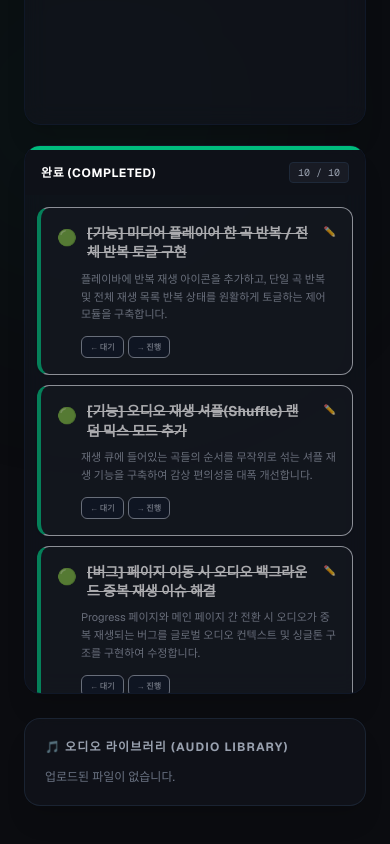
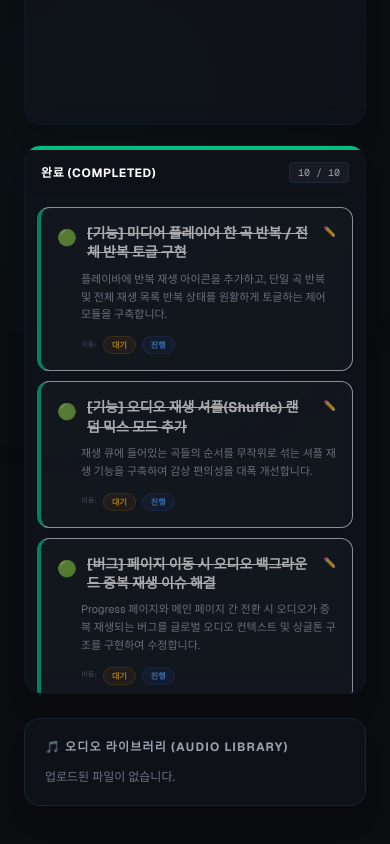
Before and after one commit to Junhyeok9904/task-flow, a Next.js app: page /progress in a window 390 px wide. Shown: the part 1671-2515 px from the top of the page. Built offline with nearby package versions, Linux system fonts and the light colour scheme.

Commit message:
feat: optimize drag and drop kanban board for mobile touch stability and glassmorphism styling

```diff
--- a/src/app/progress/page.tsx
+++ b/src/app/progress/page.tsx
@@ -331,21 +331,34 @@ export default function ProgressPage() {
                         </p>
                       )}
 
-                      {/* Kanban Actions */}
-                      <div className="flex gap-1 mt-3 pl-6 flex-wrap pointer-events-auto">
+                      {/* Kanban Actions - Semi-translucent Capsules */}
+                      <div className="flex items-center gap-1.5 mt-3 pl-6 flex-wrap pointer-events-auto">
+                        <span className="text-[7px] text-gray-600 font-bold uppercase tracking-wider">이동:</span>
                         {status !== 'pending' && (
-                          <button onPointerDown={e => e.stopPropagation()} onClick={() => updateTask(task.id, { status: 'pending' })} className="text-[8px] font-bold px-2 py-1 bg-gray-900 border border-gray-850 hover:bg-[#1b2520] hover:text-amber-400 text-gray-400 rounded-md transition uppercase">
-                            ← 대기
+                          <button
+                            onPointerDown={e => e.stopPropagation()}
+                            onClick={() => updateTask(task.id, { status: 'pending' })}
+                            className="text-[8px] font-bold px-2 py-0.5 bg-amber-500/10 border border-amber-500/20 hover:bg-amber-500 hover:text-black text-amber-400 rounded-full transition-all duration-200 active:scale-95"
+                          >
+                            대기
                           </button>
                         )}
                         {status !== 'in_progress' && (
-                          <button onPointerDown={e => e.stopPropagation()} onClick={() => updateTask(task.id, { status: 'in_progress' })} className="text-[8px] font-bold px-2 py-1 bg-gray-900 border border-gray-850 hover:bg-[#1b2520] hover:text-blue-400 text-gray-400 rounded-md transition uppercase">
-                            → 진행
+                          <button
+                            onPointerDown={e => e.stopPropagation()}
+                            onClick={() => updateTask(task.id, { status: 'in_progress' })}
+                            className="text-[8px] font-bold px-2 py-0.5 bg-blue-500/10 border border-blue-500/20 hover:bg-blue-500 hover:text-white text-blue-400 rounded-full transition-all duration-200 active:scale-95"
+                          >
+                            진행
                           </button>
                         )}
                         {status !== 'completed' && (
-                          <button onPointerDown={e => e.stopPropagation()} onClick={() => updateTask(task.id, { checked: true, status: 'completed' })} className="text-[8px] font-bold px-2 py-1 bg-gray-900 border border-gray-850 hover:bg-[#1b2520] hover:text-emerald-400 text-gray-400 rounded-md transition uppercase">
-                            ✓ 완료
+                          <button
+                            onPointerDown={e => e.stopPropagation()}
+                            onClick={() => updateTask(task.id, { checked: true, status: 'completed' })}
+                            className="text-[8px] font-bold px-2 py-0.5 bg-emerald-500/10 border border-emerald-500/20 hover:bg-emerald-500 hover:text-black text-emerald-400 rounded-full transition-all duration-200 active:scale-95"
+                          >
+                            완료
                           </button>
                         )}
                       </div>
@@ -361,11 +374,11 @@ export default function ProgressPage() {
               const placeholderCard = (
                 <div
                   key="drag-placeholder"
-                  className={`p-5 rounded-2xl border-2 border-dashed h-[110px] flex items-center justify-center text-xs font-bold transition-all duration-200 bg-white/5 animate-pulse
-                    ${status === 'completed' ? 'border-emerald-500/40 text-emerald-400/50' : status === 'in_progress' ? 'border-blue-500/40 text-blue-400/50' : 'border-purple-500/40 text-purple-400/50'}
+                  className={`p-4 rounded-xl border-2 border-dashed h-[80px] flex items-center justify-center text-[10px] font-bold uppercase tracking-wider transition-all duration-200 bg-white/5 animate-pulse
+                    ${status === 'completed' ? 'border-emerald-500/50 text-emerald-400/60 shadow-[0_0_15px_rgba(16,185,129,0.1)]' : status === 'in_progress' ? 'border-blue-500/50 text-blue-400/60 shadow-[0_0_15px_rgba(59,130,246,0.1)]' : 'border-amber-500/50 text-amber-400/60 shadow-[0_0_15px_rgba(245,158,11,0.1)]'}
                   `}
                 >
-                  이곳에 드롭
+                  이곳에 드롭 (Drop Here)
                 </div>
               );
               const insertIdx = Math.min(Math.max(0, dragState.targetIndex), cardElements.length);
@@ -380,7 +393,7 @@ export default function ProgressPage() {
                 data-status={status}
                 className={`column-container bg-[#13161f]/60 backdrop-blur-md border rounded-2xl overflow-hidden shadow-xl flex flex-col h-[65vh] transition-all duration-300 ${
                   isHovered
-                    ? 'border-purple-500/60 shadow-[0_0_20px_rgba(168,85,247,0.2)] bg-black/60 scale-[1.01]'
+                    ? 'border-purple-500/80 shadow-[0_0_25px_rgba(168,85,247,0.25)] bg-[#171a26]/90 scale-[1.02]'
                     : 'border-gray-900 hover:border-gray-800'
                 }`}
               >
@@ -446,12 +459,10 @@ export default function ProgressPage() {
             height: ghost.height,
             pointerEvents: 'none',
             zIndex: 9999,
-            transform: 'rotate(2.5deg) scale(1.03)',
-            transition: 'transform 0.05s ease-out',
+            transform: 'rotate(3deg) scale(1.05)',
+            transition: 'transform 0.1s cubic-bezier(0.16, 1, 0.3, 1)',
           }}
-          className={`p-4 bg-white/10 backdrop-blur-2xl rounded-xl border shadow-[0_20px_50px_rgba(168,85,247,0.3)] text-[#cfd3db] select-none
-            ${borderBgMap[ghost.status]}
-          `}
+          className={`p-4 bg-[#1e2230]/40 backdrop-blur-xl rounded-xl border border-purple-500/40 shadow-[0_15px_35px_rgba(168,85,247,0.35),0_0_20px_rgba(168,85,247,0.2)] text-[#cfd3db] select-none ${borderBgMap[ghost.status]}`}
         >
           <div className="flex items-start justify-between gap-2.5">
             <h4 className="flex-1 text-sm font-bold text-white leading-snug">
@@ -459,7 +470,7 @@ export default function ProgressPage() {
             </h4>
           </div>
           {ghost.description && (
-            <p className="w-full text-[11px] text-gray-400 line-clamp-3 mt-2 pl-6 leading-relaxed">
+            <p className="w-full text-[10px] text-gray-400 line-clamp-2 mt-2 pl-6 leading-relaxed">
               {ghost.description}
             </p>
           )}
--- a/src/app/progress/usePointerDnd.ts
+++ b/src/app/progress/usePointerDnd.ts
@@ -223,6 +223,7 @@ export function usePointerDnd(
           isDragging: true,
         });
         document.body.classList.add('is-dragging');
+        document.body.style.overflow = 'hidden';
       }
       return;
     }
@@ -257,6 +258,7 @@ export function usePointerDnd(
     const session = sessionRef.current;
 
     document.body.classList.remove('is-dragging');
+    document.body.style.overflow = '';
 
     if (!session) return;
     sessionRef.current = null;
@@ -271,6 +273,7 @@ export function usePointerDnd(
         targetIndex: 0,
         isDragging: false,
       });
+      document.body.style.overflow = '';
       return;
     }
 
@@ -402,11 +405,20 @@ export function usePointerDnd(
 
   // Clean animation loops on unmount to prevent leaks
   useEffect(() => {
+    const preventDefaultTouch = (e: TouchEvent) => {
+      if (stateRef.current.isDragging) {
+        e.preventDefault();
+      }
+    };
+    window.addEventListener('touchmove', preventDefaultTouch, { passive: false });
+
     return () => {
       stopAutoScroll();
       window.removeEventListener('pointermove', handlePointerMove);
       window.removeEventListener('pointerup', handlePointerUp);
       window.removeEventListener('pointercancel', handlePointerUp);
+      window.removeEventListener('touchmove', preventDefaultTouch);
+      document.body.style.overflow = '';
     };
   }, [handlePointerMove, handlePointerUp]);
 
```
